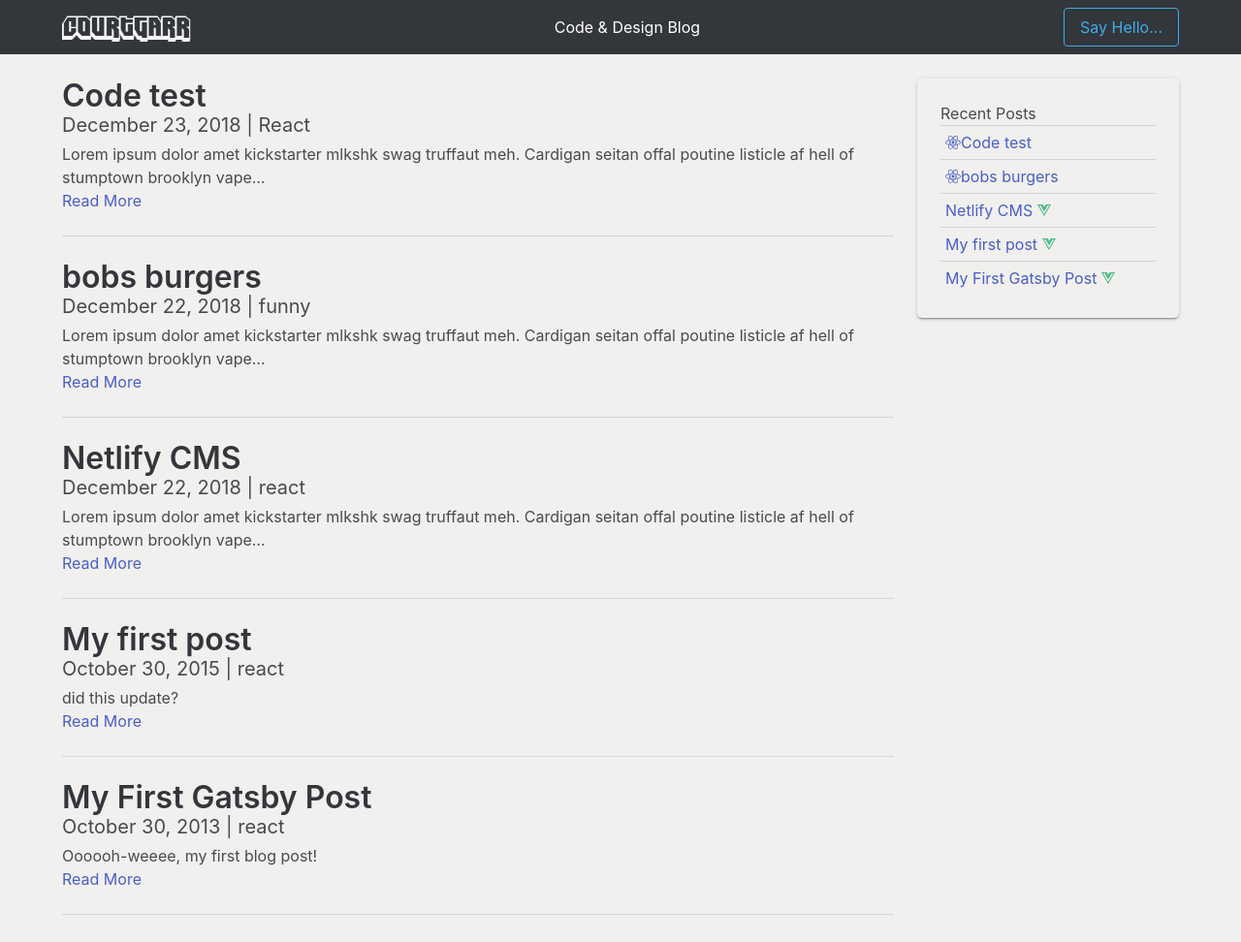
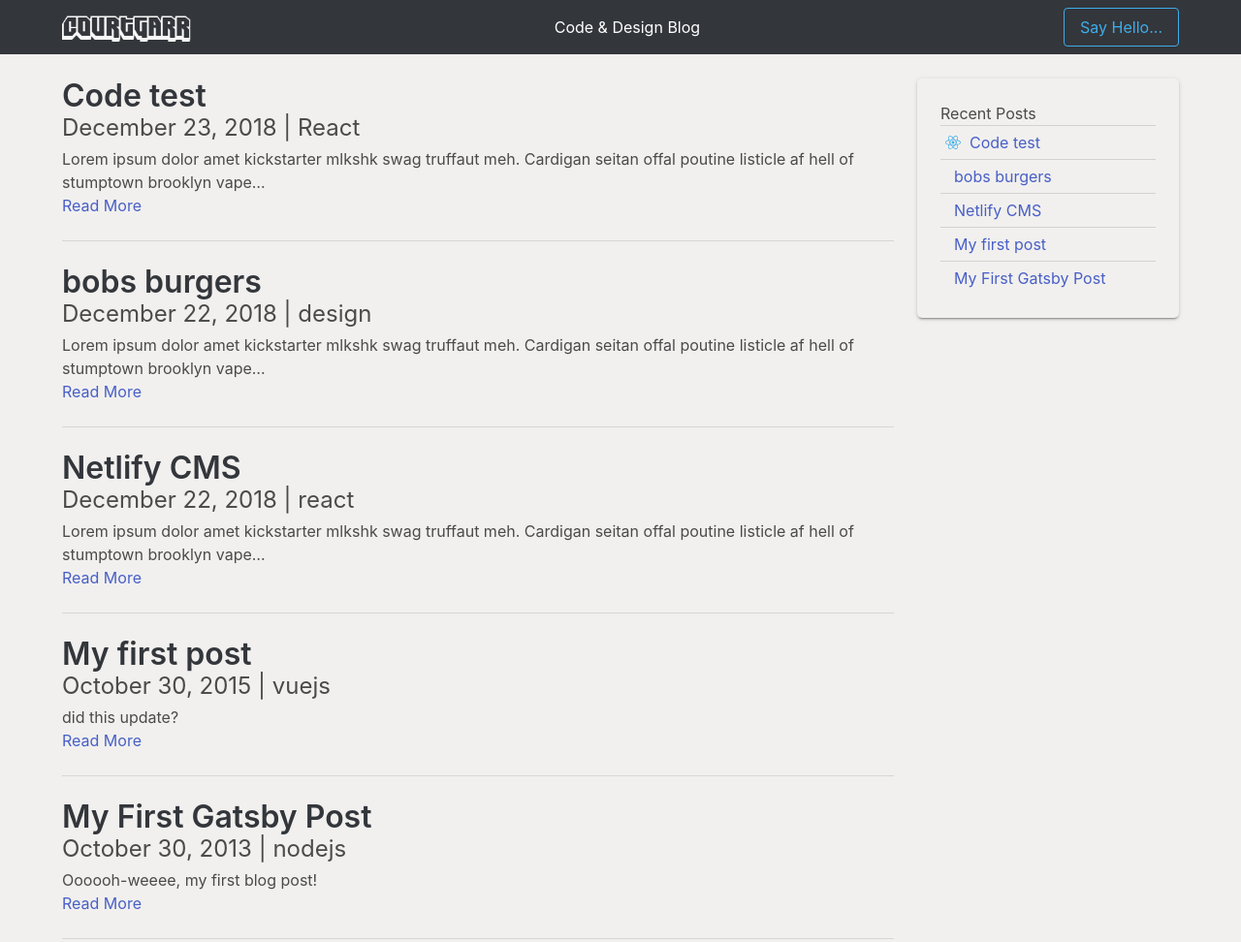
Before and after one commit to chubbymaus/courtgarr, a Gatsby site: page /blog in a window 1280 px wide. Shown: the top 972 px of the page at 97% size. Built offline with nearby package versions, Linux system fonts and the light colour scheme; Gatsby itself is replaced by a stand-in of ours; what @fortawesome/pro-regular-svg-icons would draw is missing.

Commit message:
visual updates

```diff
--- a/src/components/Blog/Archive.js
+++ b/src/components/Blog/Archive.js
@@ -42,19 +42,44 @@ const Archive = () => (
          <h3>Recent Posts</h3>
          <ul>
          {allMarkdownRemark.edges.map(edge => {
-           if (edge.node.frontmatter.topic === "react") {
+           if (edge.node.frontmatter.topic === "React") {
             return(
            <li className='has-text-info' key={edge.node.frontmatter.slug} >
            <Link to={`/posts/${edge.node.frontmatter.slug}`}>
-           {edge.node.frontmatter.title}  <FontAwesomeIcon icon={['fab', 'vuejs']} className="has-text-success" /></Link></li>
+           <FontAwesomeIcon icon={['fab', 'react']} className="has-text-info" />
+           &nbsp; {edge.node.frontmatter.title}  </Link></li>
 
             )
-           } else {
+           } else if (edge.node.frontmatter.topic === "nodejs") {
+            return(
+           <li className='has-text-info' key={edge.node.frontmatter.slug} >
+           <Link to={`/posts/${edge.node.frontmatter.slug}`}>
+           <FontAwesomeIcon icon={['fab', 'Node']} className="has-text-primary" />
+           &nbsp; {edge.node.frontmatter.title}  </Link></li>
+
+            )
+           } else if (edge.node.frontmatter.topic === "Vue") {
+            return(
+           <li className='has-text-info' key={edge.node.frontmatter.slug} >
+           <Link to={`/posts/${edge.node.frontmatter.slug}`}>
+           <FontAwesomeIcon icon={['fab', 'vuejs']} className="has-text-success" />
+           &nbsp; {edge.node.frontmatter.title}  </Link></li>
+
+            )
+           } else if (edge.node.frontmatter.topic === "Python") {
+             return (
+               <li className='has-text-info' key={edge.node.frontmatter.slug} >
+                 <Link to={`/posts/${edge.node.frontmatter.slug}`}>
+                   <FontAwesomeIcon icon={['fab', 'python']} className="has-text-success" />
+                   &nbsp; {edge.node.frontmatter.title}  </Link></li>
+
+             )
+           } else{
             return(
            <li className='has-text-primary' key={edge.node.frontmatter.slug}>
            <Link to={`/posts/${edge.node.frontmatter.slug}`}>
-           <FontAwesomeIcon icon={['fab', 'react']} />
-           {edge.node.frontmatter.title}
+           <FontAwesomeIcon icon={['far', 'pencil-ruler']} />
+            &nbsp; {edge.node.frontmatter.title}
            </Link>
            </li>
             )
--- a/src/components/Blog/Listing.js
+++ b/src/components/Blog/Listing.js
@@ -40,7 +40,7 @@ const Listing = () => (
               {edge.node.frontmatter.title}
           </h2>
           </Link>
-          <h2 className="subtitle">
+          <h2 className="subtitle" style={{fontSize: '1.5rem'}}>
             {edge.node.frontmatter.date} | {edge.node.frontmatter.topic}
           </h2>
 
--- a/src/posts/bobs-burgers.md
+++ b/src/posts/bobs-burgers.md
@@ -2,6 +2,6 @@
 title: bobs burgers
 slug: /bobs-burgers
 date: 2018-12-22T22:58:30.029Z
-topic: funny
+topic: design
 ---
 Lorem ipsum dolor amet kickstarter mlkshk swag truffaut meh. Cardigan seitan offal poutine listicle af hell of stumptown brooklyn vape gochujang normcore hexagon shabby chic. Hell of gastropub bespoke, aesthetic brooklyn waistcoat chia keffiyeh affogato pok pok intelligentsia taiyaki tumblr. Kombucha food truck tilde, chartreuse bespoke snackwave forage copper mug chia bitters shoreditch. Butcher farm-to-table forage keytar crucifix ennui, +1 copper mug subway tile. Coloring book tumblr swag chia bitters schlitz tumeric stumptown hell of vape ethical.
--- a/src/posts/postone.md
+++ b/src/posts/postone.md
@@ -2,6 +2,6 @@
 title: My first post
 slug: /my-first-post
 date: "10-30-2015"
-topic: react
+topic: vuejs
 ---
 did this update?
--- a/src/posts/posttwo.md
+++ b/src/posts/posttwo.md
@@ -2,7 +2,7 @@
 slug: "/hello-world"
 date: "10-30-2013"
 title: "My First Gatsby Post"
-topic: "react"
+topic: "nodejs"
 ---
 
 ## Oooooh-weeee, my first blog post!
```
